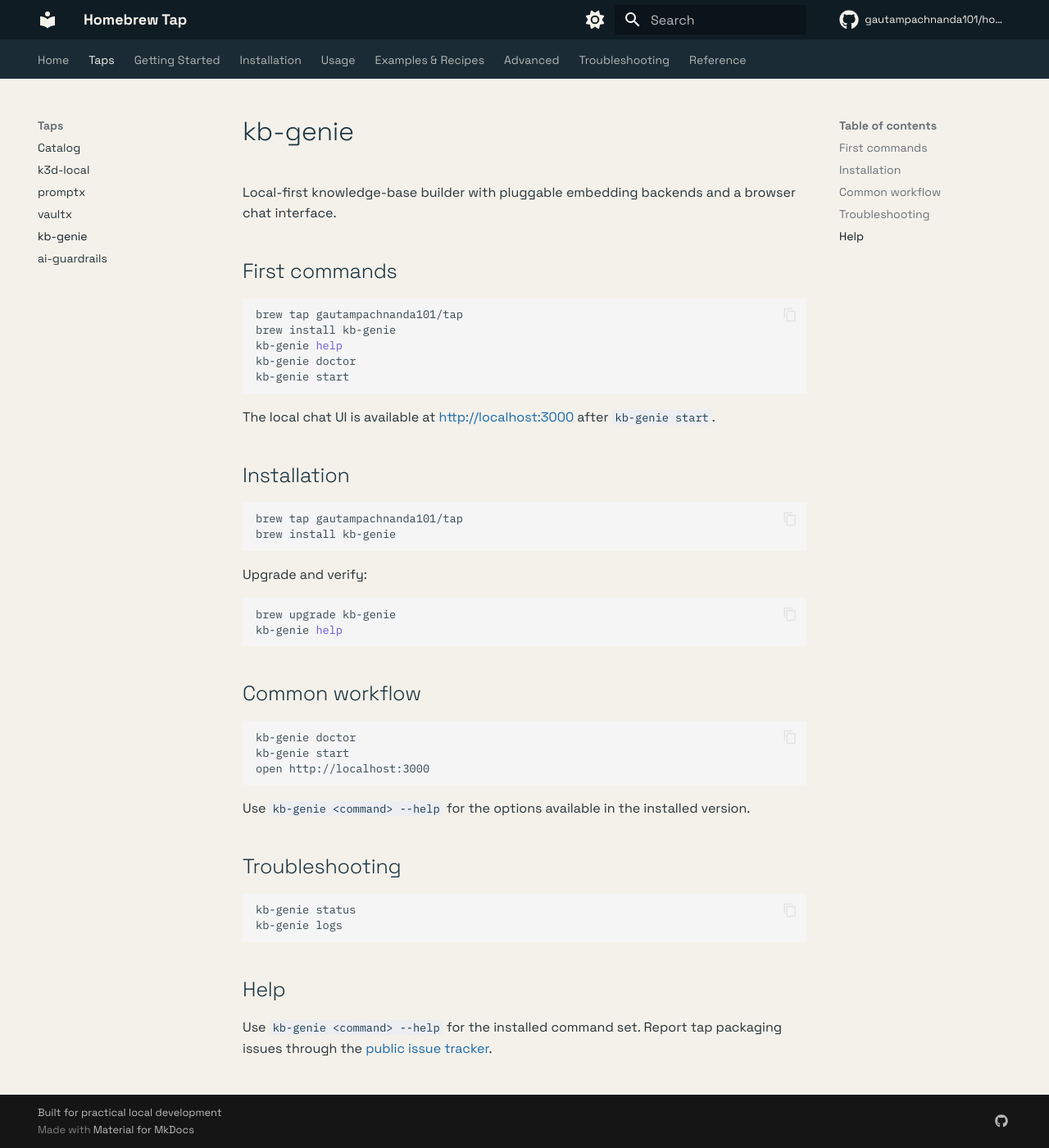
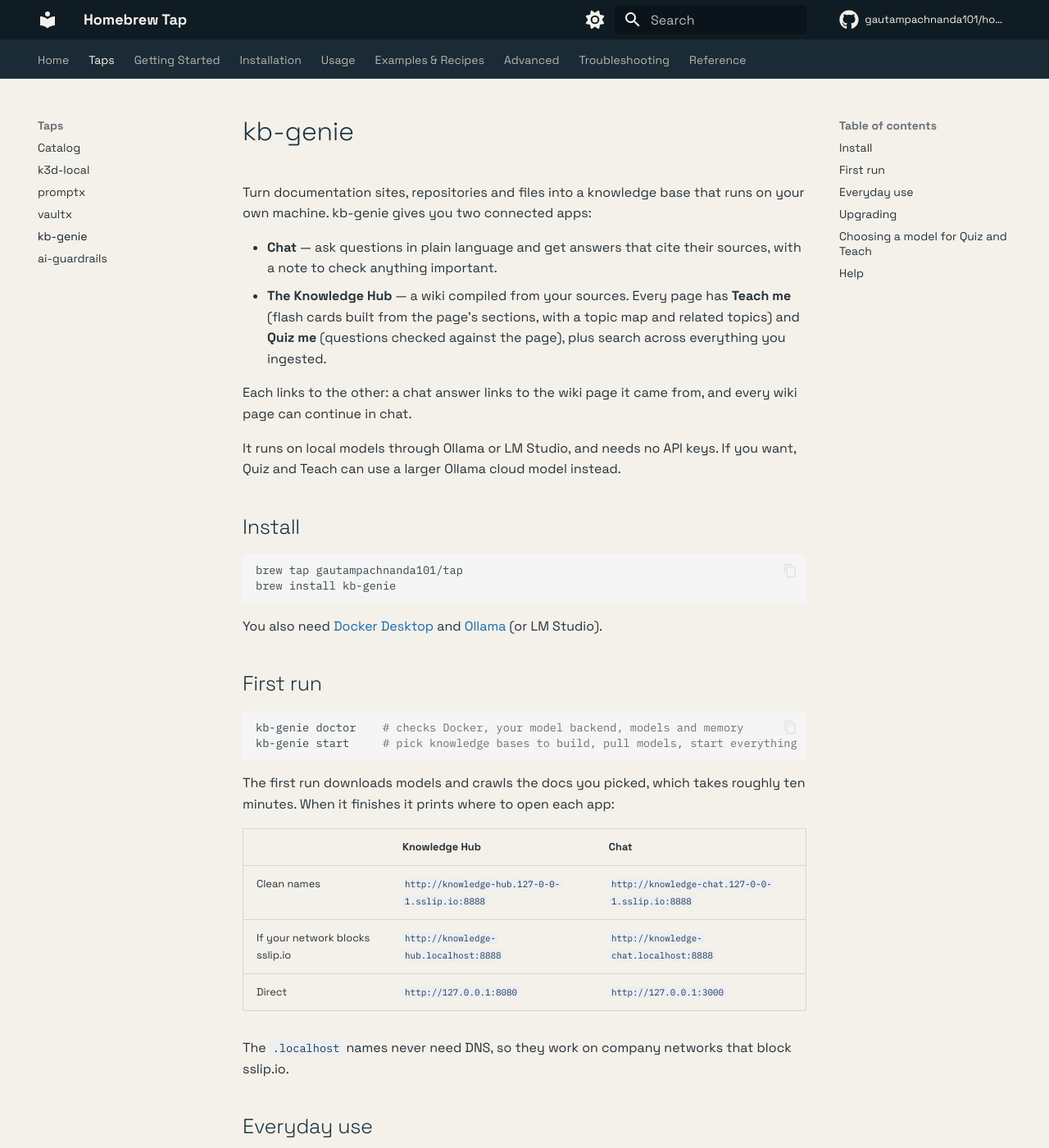
Before and after one commit to gautampachnanda101/homebrew-tap, an MkDocs documentation site: the page built from docs/taps/kb-genie.md, in a window 1280 px wide and 1400 px high. Shown: the whole window at 82% size. Built offline with MkDocs 1.6.1 and Material for MkDocs 9.7.7, drawn with Linux system fonts in a browser that asks for light colours; comment, search, counter and statistics services are not loaded; some of the changed text lies outside the part shown.

Commit message:
docs: describe kb-genie's Knowledge Hub, connected chat and .localhost URLs
The kb-genie page only mentioned a browser chat on localhost:3000. It now covers the Knowledge Hub (wiki, Teach me, Quiz me), how chat and the hub link to each other, the URLs for networks that block sslip.io, upgrading, and choosing a model.

Co-Authored-By: Claude Opus 5.5 <noreply@anthropic.com>

````diff
--- a/docs/taps/kb-genie.md
+++ b/docs/taps/kb-genie.md
@@ -1,50 +1,97 @@
 # kb-genie
 
-Local-first knowledge-base builder with pluggable embedding backends and a browser chat interface.
+Turn documentation sites, repositories and files into a knowledge base that
+runs on your own machine. kb-genie gives you two connected apps:
 
-## First commands
+- **Chat** — ask questions in plain language and get answers that cite their
+  sources, with a note to check anything important.
+- **The Knowledge Hub** — a wiki compiled from your sources. Every page has
+  **Teach me** (flash cards built from the page's sections, with a topic map
+  and related topics) and **Quiz me** (questions checked against the page),
+  plus search across everything you ingested.
 
-```bash
-brew tap gautampachnanda101/tap
-brew install kb-genie
-kb-genie help
-kb-genie doctor
-kb-genie start
-```
+Each links to the other: a chat answer links to the wiki page it came from,
+and every wiki page can continue in chat.
 
-The local chat UI is available at <http://localhost:3000> after `kb-genie start`.
+It runs on local models through Ollama or LM Studio, and needs no API keys.
+If you want, Quiz and Teach can use a larger Ollama cloud model instead.
 
-## Installation
+## Install
 
 ```bash
 brew tap gautampachnanda101/tap
 brew install kb-genie
 ```
 
-Upgrade and verify:
+You also need [Docker Desktop](https://www.docker.com/products/docker-desktop/)
+and [Ollama](https://ollama.com) (or LM Studio).
+
+## First run
+
+```bash
+kb-genie doctor    # checks Docker, your model backend, models and memory
+kb-genie start     # pick knowledge bases to build, pull models, start everything
+```
+
+The first run downloads models and crawls the docs you picked, which takes
+roughly ten minutes. When it finishes it prints where to open each app:
+
+| | Knowledge Hub | Chat |
+| --- | --- | --- |
+| Clean names | `http://knowledge-hub.127-0-0-1.sslip.io:8888` | `http://knowledge-chat.127-0-0-1.sslip.io:8888` |
+| If your network blocks sslip.io | `http://knowledge-hub.localhost:8888` | `http://knowledge-chat.localhost:8888` |
+| Direct | `http://127.0.0.1:8080` | `http://127.0.0.1:3000` |
+
+The `.localhost` names never need DNS, so they work on company networks that
+block sslip.io.
+
+## Everyday use
+
+```bash
+kb-genie namespace examples                  # bundled knowledge bases you can add
+kb-genie namespace add <name> --from <yaml>  # add one, or your own config
+kb-genie namespace ingest <name>             # crawl and index it
+kb-genie wiki compile <name> --bg            # build or catch up its wiki
+kb-genie status                              # health and sizes
+```
+
+## Upgrading
 
 ```bash
 brew upgrade kb-genie
-kb-genie help
+kb-genie setup-webui --all    # give chat and the wiki the new version
 ```
 
-## Common workflow
+`kb-genie pipe-status` shows which version each knowledge base's chat is
+running.
 
-```bash
-kb-genie doctor
-kb-genie start
-open http://localhost:3000
-```
+## Choosing a model for Quiz and Teach
 
-Use `kb-genie <command> --help` for the options available in the installed version.
-
-## Troubleshooting
-
-```bash
-kb-genie status
-kb-genie logs
-```
+Small local models answer chat well but sometimes can't write a grounded
+quiz question or lesson. `kb-genie doctor` measures your machine and
+recommends a tier: the default small model, your base model, or a larger
+one — including an Ollama cloud model, which needs no local memory. It can
+also list every model your backend offers so you can choose any of them. On
+a low-memory machine you can switch Quiz and Teach off, and chat and the wiki
+keep working.
 
 ## Help
 
-Use `kb-genie <command> --help` for the installed command set. Report tap packaging issues through the [public issue tracker](https://github.com/gautampachnanda101/homebrew-tap/issues).
+```bash
+kb-genie help                 # every command
+kb-genie <command> --help     # options for one command
+kb-genie docs user-guide      # the full guide, offline
+kb-genie docs config <field>  # look up a config field
+```
+
+Common fixes:
+
+- **The clean URLs don't open** — use the `.localhost` names or the direct
+  ports above.
+- **Chat answers have no sources** — pick your knowledge base's model in the
+  chat's model menu, or run `kb-genie setup-webui --all`.
+- **Teach me or Quiz me says the chat stack isn't running** — run
+  `kb-genie start`.
+- **Something looks wrong** — `kb-genie status`, then `kb-genie logs`.
+
+Report packaging issues on the [tap's issue tracker](https://github.com/gautampachnanda101/homebrew-tap/issues).
````
Also changed, not shown: docs/getting-started.md (+1 -1 lines), docs/index.md (+1 -1 lines), docs/installation.md (+1 -1 lines), docs/taps/index.md (+1 -1 lines).
